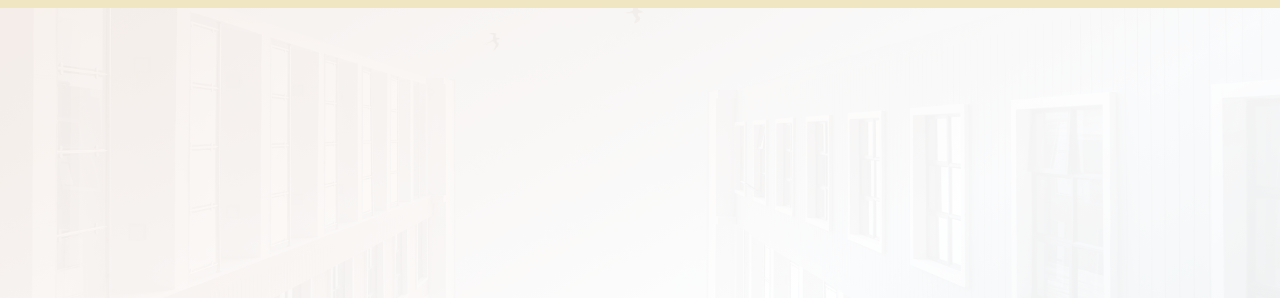
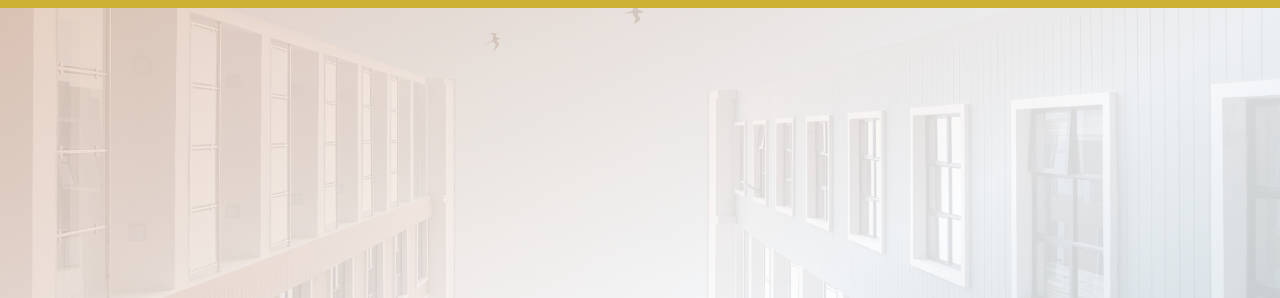
Before and after one commit to Ayobamidele/realtor, a plain HTML site: page index.html in a window 1280 px wide. Shown: the part 104-402 px from the top of the page. Drawn offline with nearby package versions, Linux system fonts and the light colour scheme.

Commit message:
Updated opacity.

```diff
--- a/index.html
+++ b/index.html
@@ -96,7 +96,7 @@
 	</style>
 </head>
 
-<body data-font-pack="edge" class=" opacity-30">
+<body data-font-pack="edge">
 	<div id="app">
 		<div>
 			<div class="bg-canvas dark:bg-slate-950 overflow-hidden" data-testid="site-content">
```
